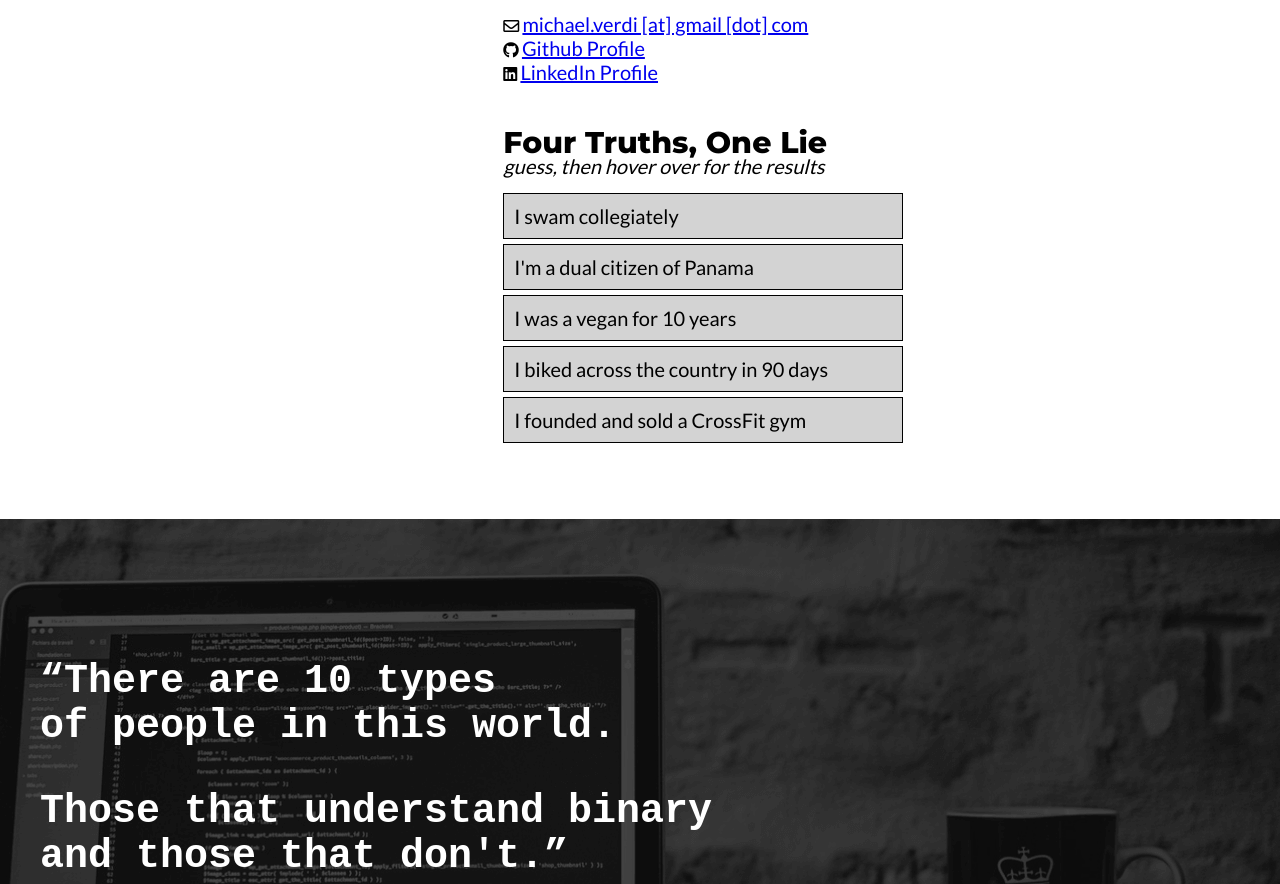
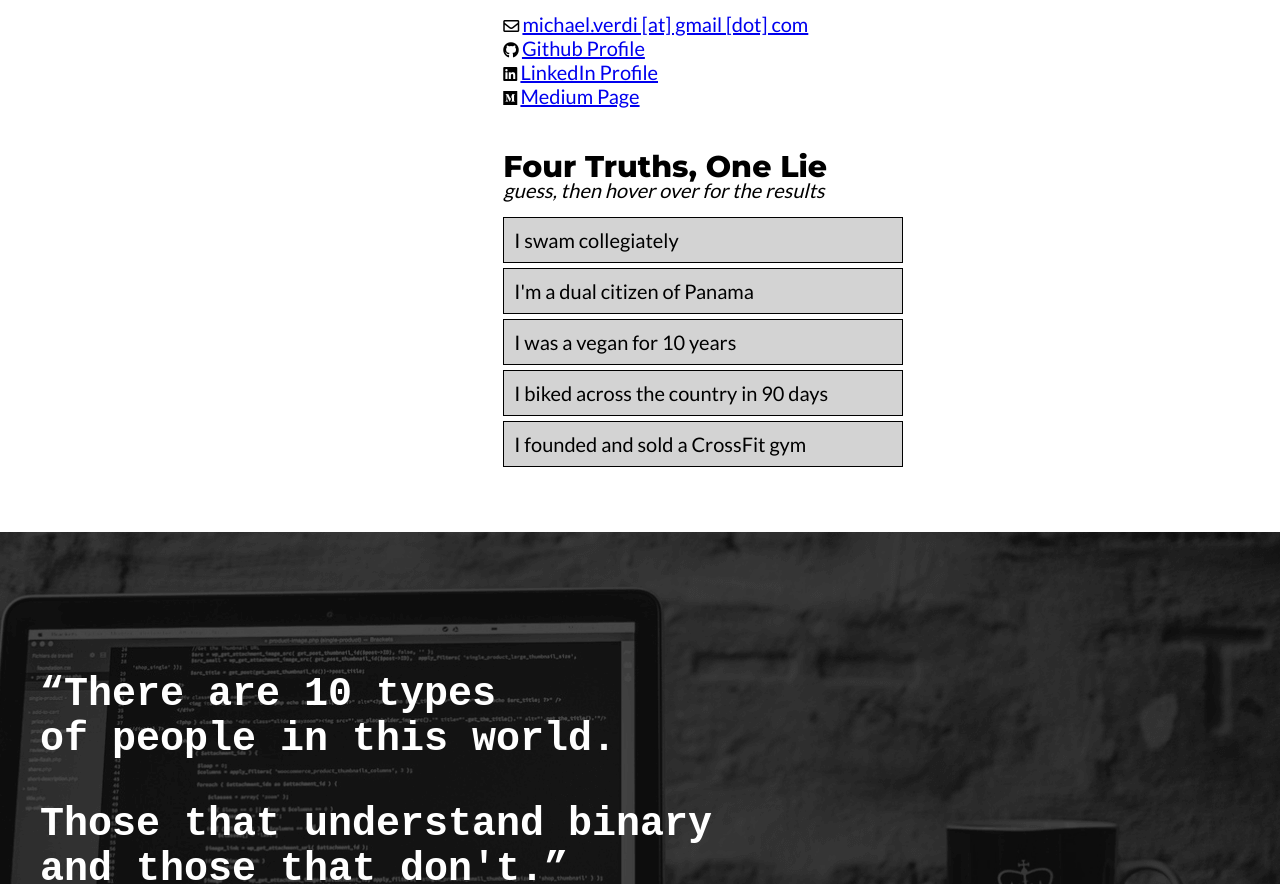
Before and after one commit to thinkful-ei-cheetah/portfolio-site, a plain HTML site: page index.html in a window 1280 px wide. Shown: the part 1081-1965 px from the top of the page. Drawn offline with nearby package versions, Linux system fonts and the light colour scheme.

Commit message:
add medium link

```diff
--- a/index.html
+++ b/index.html
@@ -46,6 +46,10 @@
             <li>
               <i class="fab fa-linkedin"></i>
               <a href='https://www.linkedin.com/in/mverdi' alt='linkedin profile' target='_blank'>LinkedIn Profile</a>
+            </li>
+            <li>
+              <i class="fab fa-medium"></i>
+              <a href='https://medium.com/@verdi' alt='medium profile site' target='_blank'>Medium Page</a>
             </li>
           </ul>
 
```
